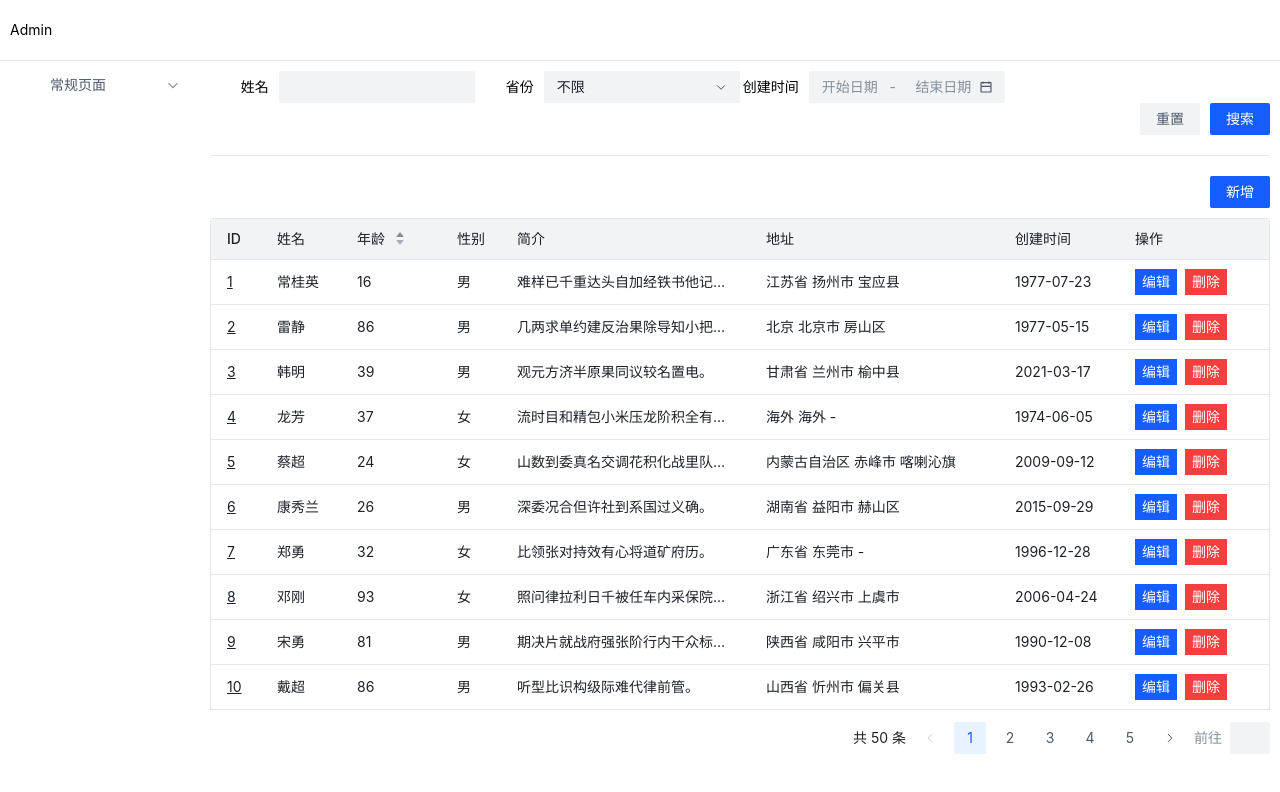
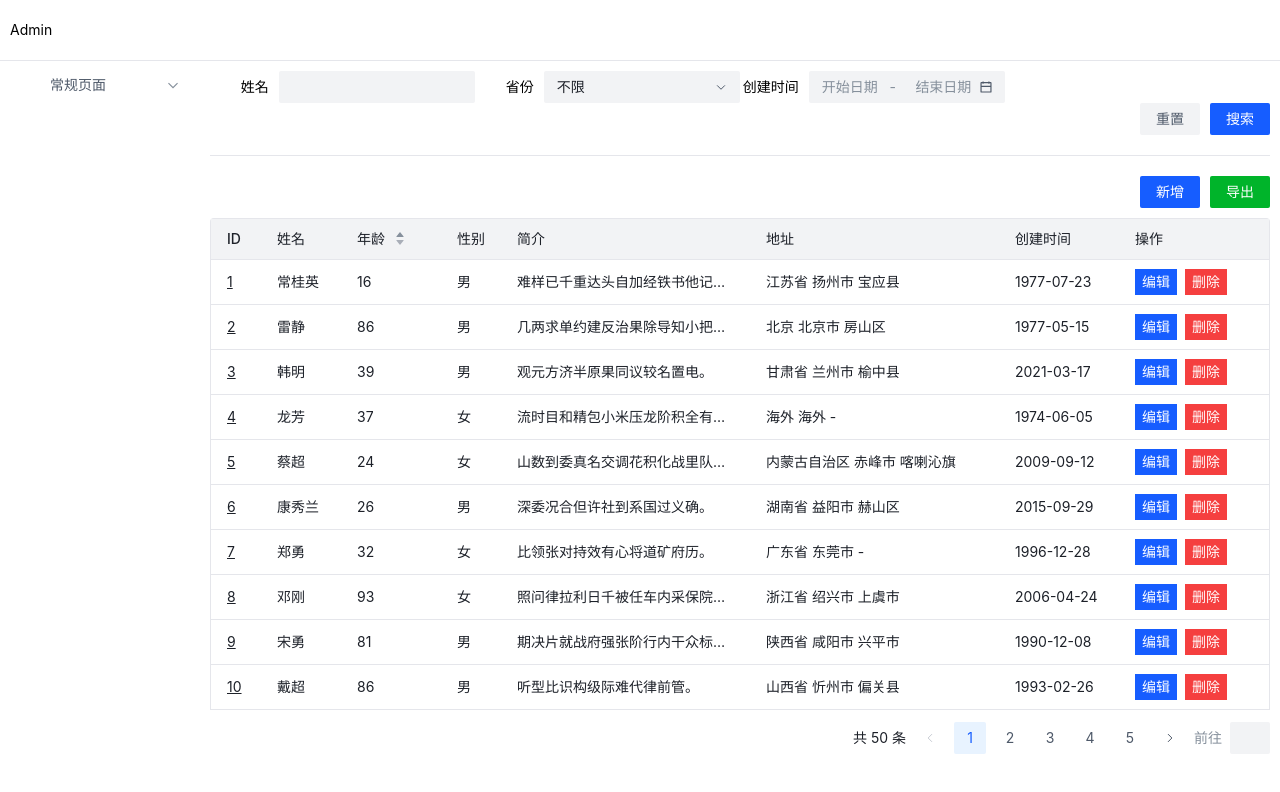
Before and after one commit to iamjoel/fe-solution, a Vue app in the folder src/scene/admin/vue3-admin/: page /staff/list in a window 1280 px wide. Shown: the top 792 px of the page. Built offline with nearby package versions, Linux system fonts and the light colour scheme; some icons are missing.

Commit message:
add list fun

```diff
--- a/src/scene/admin/vue3-admin/src/components/logic/List.vue
+++ b/src/scene/admin/vue3-admin/src/components/logic/List.vue
@@ -87,7 +87,11 @@ const detailTitle = computed(() => {
   if (props.getDetailTitle) {
     return props.getDetailTitle(currItem)
   }
-  return currItem.title || currItem.name || '详情'
+  return {
+    create: '创建',
+    edit: '编辑',
+    view: '查看'
+  }[type.value]
 })
 
 const handleOnView = (rowData: Record<string, any>) => {
@@ -133,7 +137,8 @@ const handleSave = () => {
     </SearchPanel>
     <Divider />
     <div class="operation-wrap">
-      <Button @click="handleCreate">新增</Button>
+      <Button @click="handleCreate" class="operation-btn">新增</Button>
+      <Button status="success" class="operation-btn">导出</Button>
     </div>
     <Table
       class="table"
@@ -178,4 +183,8 @@ const handleSave = () => {
   display: flex;
   justify-content: flex-end;
 }
+
+.operation-btn {
+  margin-left: 10px;
+}
 </style>
```
Also changed, not shown: 1 other file (tests, documents, lock files or other folders).
